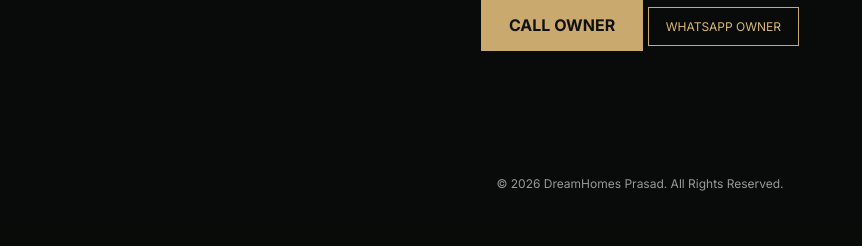
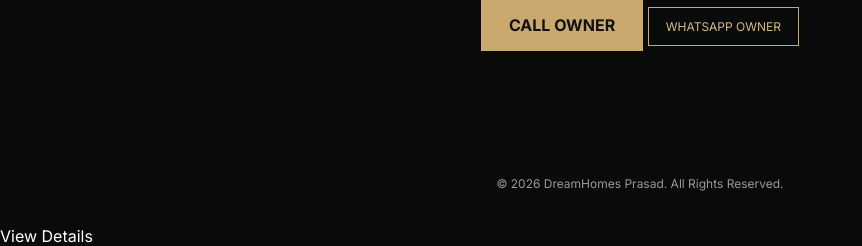
Before and after one commit to muddulurulakshmiprasad07/Real_Estate, a Django app: template templates/index.html in a window 1280 px wide. Shown: the part 2332-2578 px from the top of the page, without its empty margins (0-862 px from the left). Before the commit the page ends 2523 px from the top, so only its background shows below. Run offline with Django 5.2, Linux system fonts and the light colour scheme; the template is opened without the code that fills it: values that come from a table or form of the project are taken from there, others are empty; data comes from the database, SQL or seed files in the repository.

Commit message:
Fix public homepage and property details

```diff
--- a/templates/index.html
+++ b/templates/index.html
@@ -427,3 +427,6 @@
 
 </body>
 </html>
+<a href="{% url 'property_detail' property.id %}">
+    View Details
+</a>
```
Also changed, not shown: properties/views.py (+4 -6 lines).
